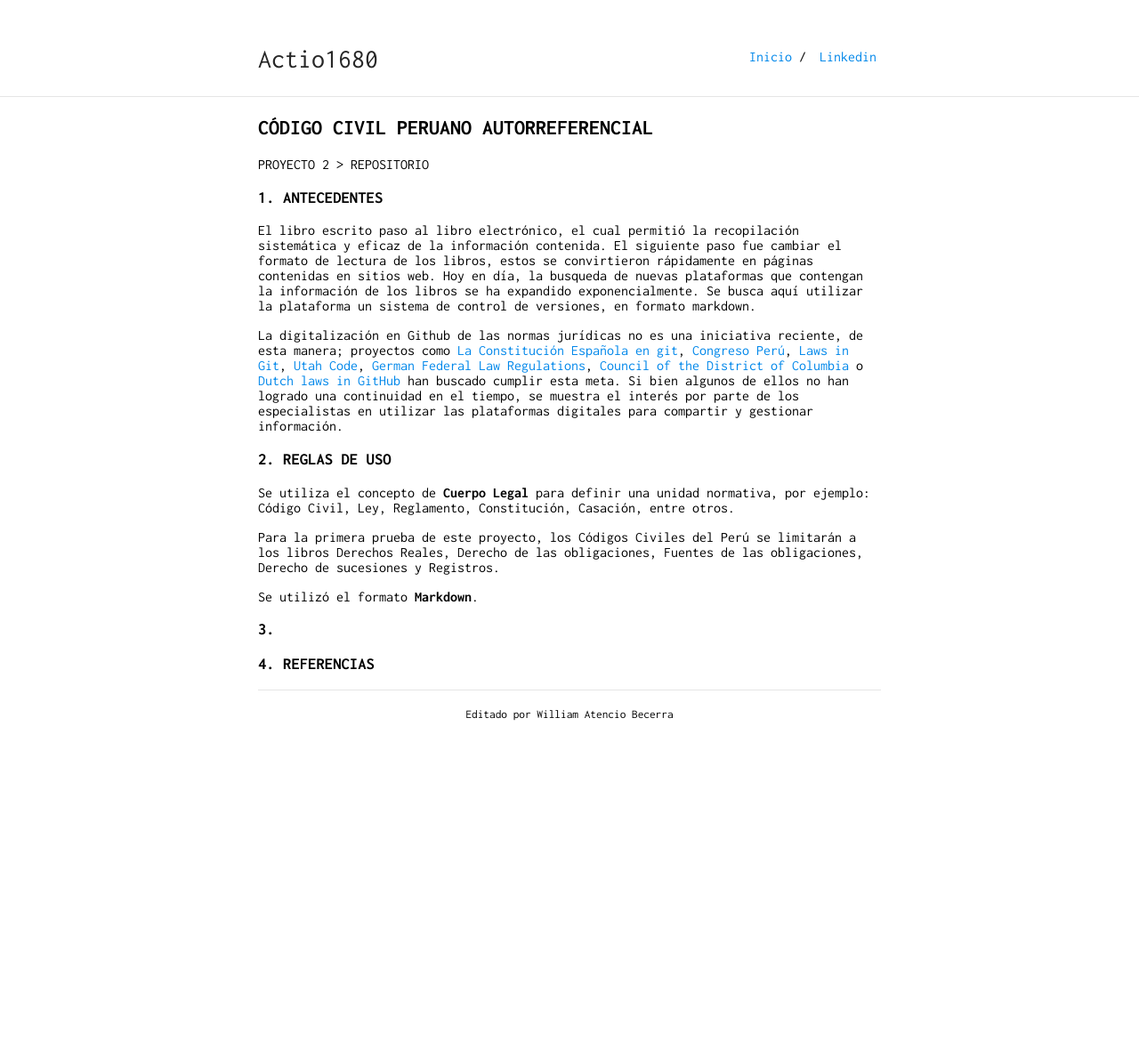
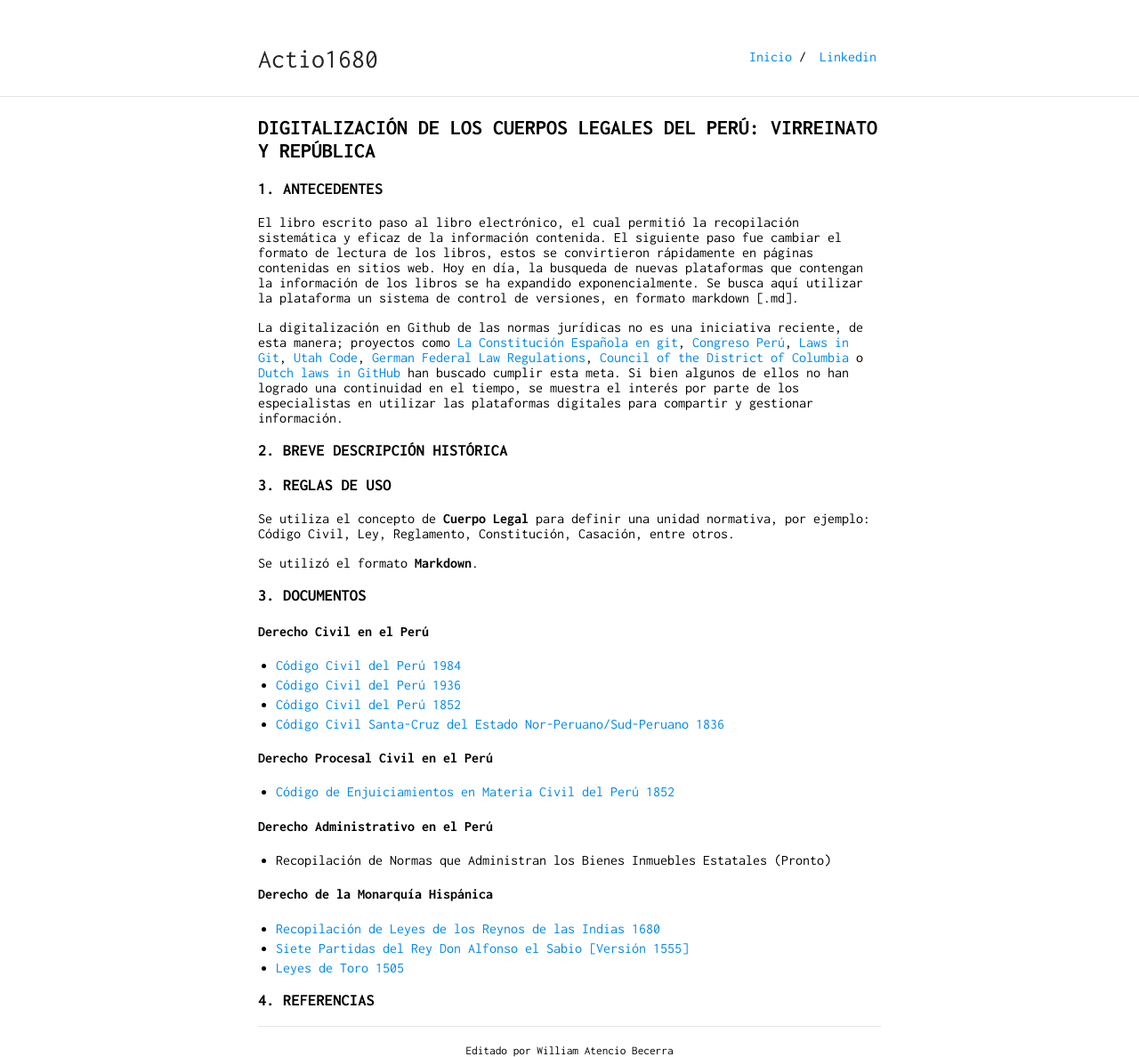
Before and after one commit to actio1680/actio1680.github.io, a Jekyll site: the page built from proyectos/proyecto2.md, in a window 1280 px wide. Shown: the whole page at 89% size. Built offline with Jekyll 4.4.1, drawn with Linux system fonts in a browser that asks for light colours; our own code applies the rules of GitHub Pages for plain Markdown files; before the commit the page ends 900 px from its top, so only the background shows below that.

Commit message:
Update proyecto2.md

```diff
--- a/proyectos/proyecto2.md
+++ b/proyectos/proyecto2.md
@@ -2,22 +2,43 @@
 layout: default
 ---
 
-## CÓDIGO CIVIL PERUANO AUTORREFERENCIAL
-PROYECTO 2 > REPOSITORIO
+## DIGITALIZACIÓN DE LOS CUERPOS LEGALES DEL PERÚ: VIRREINATO Y REPÚBLICA
 
 ### 1. ANTECEDENTES
-El libro escrito paso al libro electrónico, el cual permitió la recopilación sistemática y eficaz de la información contenida. El siguiente paso fue cambiar el formato de lectura de los libros, estos se convirtieron rápidamente en páginas contenidas en sitios web. Hoy en día, la busqueda de nuevas plataformas que contengan la información de los libros se ha expandido exponencialmente. Se busca aquí utilizar la plataforma un sistema de control de versiones, en formato markdown.
+El libro escrito paso al libro electrónico, el cual permitió la recopilación sistemática y eficaz de la información contenida. El siguiente paso fue cambiar el formato de lectura de los libros, estos se convirtieron rápidamente en páginas contenidas en sitios web. Hoy en día, la busqueda de nuevas plataformas que contengan la información de los libros se ha expandido exponencialmente. Se busca aquí utilizar la plataforma un sistema de control de versiones, en formato markdown [.md].
 
 La digitalización en Github de las normas jurídicas no es una iniciativa reciente, de esta manera; proyectos como [La Constitución Española en git](https://github.com/hpalacio/leyes), [Congreso Perú](https://github.com/jeqo/peru-congreso), [Laws in Git](https://leibniz-internship-report.herokuapp.com/nl_linked_legal_data/laws_in_git), [Utah Code](https://github.com/divegeek/utahcode), [German Federal Law Regulations](https://github.com/bundestag/gesetze), [Council of the District of Columbia](https://github.com/DCCouncil) o [Dutch laws in GitHub](https://github.com/statengeneraal/laws-markdown) han buscado cumplir esta meta. Si bien algunos de ellos no han logrado una continuidad en el tiempo, se muestra el interés por parte de los especialistas en utilizar las plataformas digitales para compartir y gestionar información.
 
-### 2. REGLAS DE USO
+
+
+### 2. BREVE DESCRIPCIÓN HISTÓRICA
+
+
+### 3. REGLAS DE USO
 Se utiliza el concepto de **Cuerpo Legal** para definir una unidad normativa, por ejemplo: Código Civil, Ley, Reglamento, Constitución, Casación, entre otros.
 
-Para la primera prueba de este proyecto, los Códigos Civiles del Perú se limitarán a los libros Derechos Reales, Derecho de las obligaciones, Fuentes de las obligaciones, Derecho de sucesiones y Registros.
 
 Se utilizó el formato **Markdown**.
 
-### 3.
+### 3. DOCUMENTOS
+
+#### Derecho Civil en el Perú
+- [Código Civil del Perú 1984](paginas/cc1984.md)
+- [Código Civil del Perú 1936](paginas/cc1936.md)
+- [Código Civil del Perú 1852](paginas/cc1852.md)
+- [Código Civil Santa-Cruz del Estado Nor-Peruano/Sud-Peruano 1836](paginas/cc1836.md)
+
+#### Derecho Procesal Civil en el Perú
+- [Código de Enjuiciamientos en Materia Civil del Perú 1852](paginas/cpcivil1852.md)
+
+#### Derecho Administrativo en el Perú
+- Recopilación de Normas que Administran los Bienes Inmuebles Estatales (Pronto)
+
+#### Derecho de la Monarquía Hispánica
+- [Recopilación de Leyes de los Reynos de las Indias 1680](paginas/recopilacion1680.md)
+- [Siete Partidas del Rey Don Alfonso el Sabio [Versión 1555] ](paginas/sietepartidas.md)
+- [Leyes de Toro 1505](paginas/leyestoro.md)
+
 
 ### 4. REFERENCIAS
 
```
